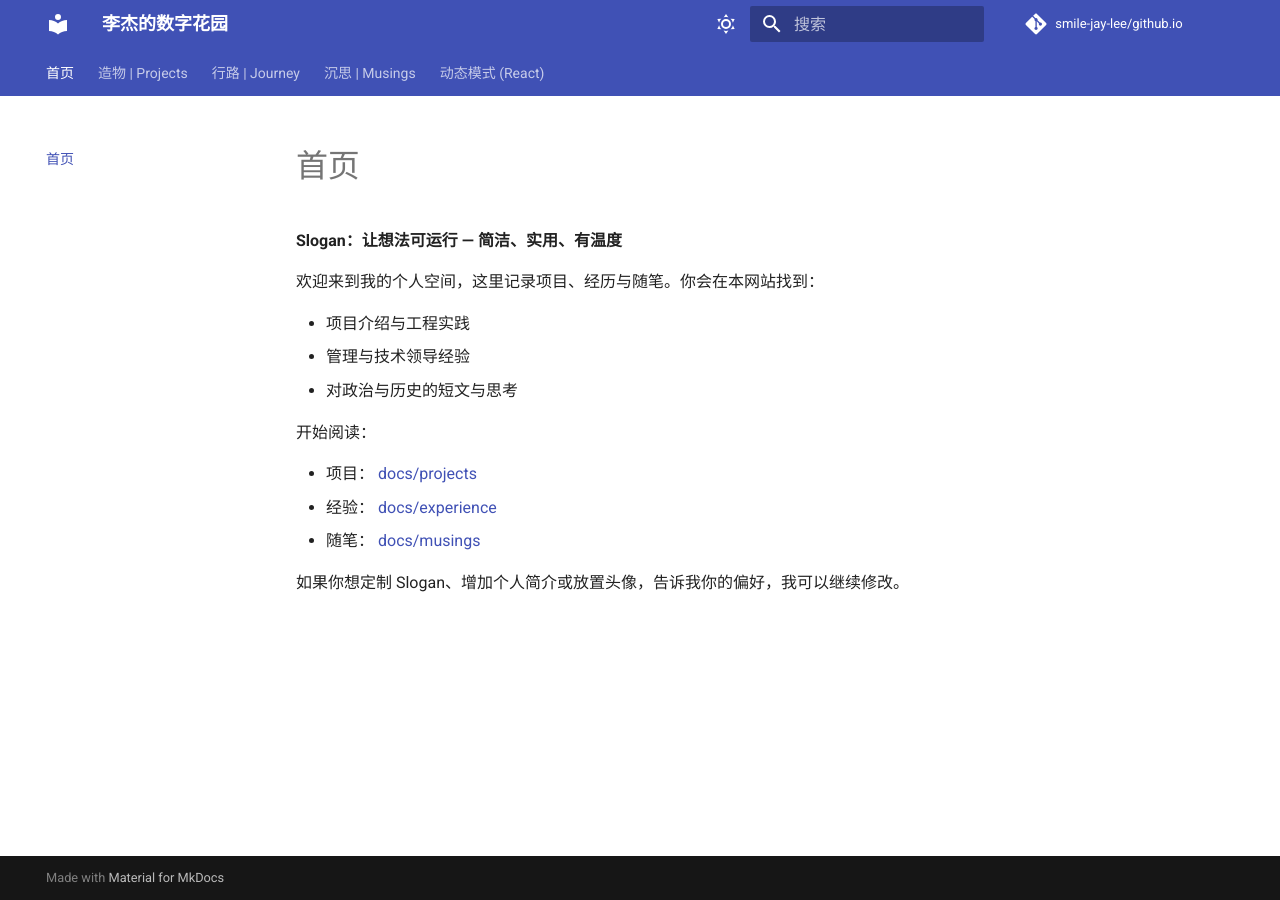
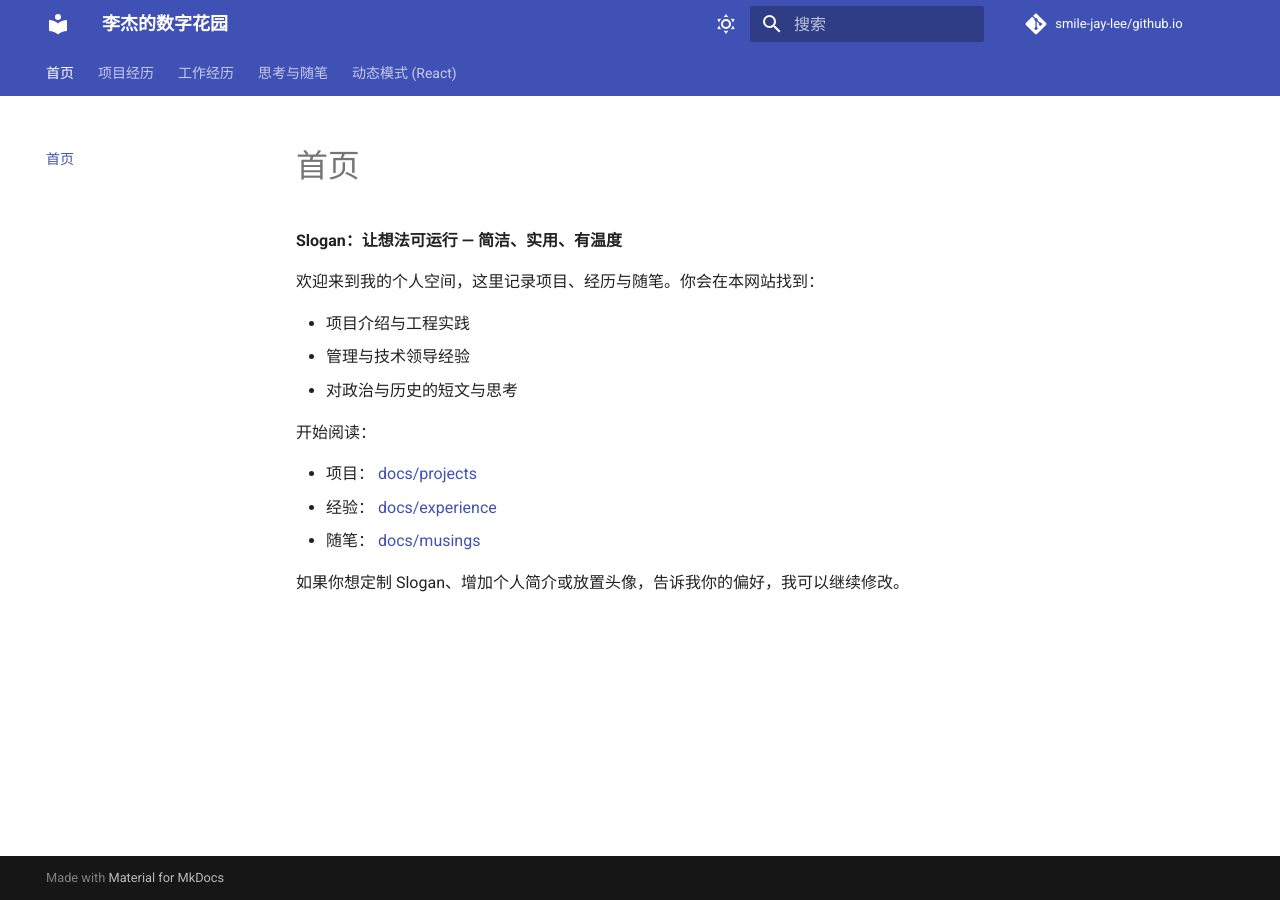
Before and after one commit to smile-jay-lee/smile-jay-lee.github.io, an MkDocs documentation site: the page built from docs/index.md, in a window 1280 px wide. Built offline with MkDocs 1.6.1 and Material for MkDocs 9.7.7, drawn with Linux system fonts in a browser that asks for light colours; comment, search, counter and statistics services are not loaded.

Commit message:
标题修改

```diff
--- a/mkdocs.yml
+++ b/mkdocs.yml
@@ -46,13 +46,13 @@ extra_javascript:
 # 目录结构 (对应你的设计)
 nav:
   - 首页: index.md
-  - 造物 | Projects:
+  - 项目经历:
     - 获客系统架构: projects/innplc.md
     - 运维实战: projects/devops.md
-  - 行路 | Journey:
+  - 工作经历:
     - 兼职CTO之路: experience/cto.md
     - 信大保研记: experience/research.md
-  - 沉思 | Musings:
+  - 思考与随笔:
     - 时事随笔: musings/politics.md
     - 历史镜像: musings/history.md
   - 动态模式 (React): '#' # 这里是个占位符，点击会触发 JS
```
